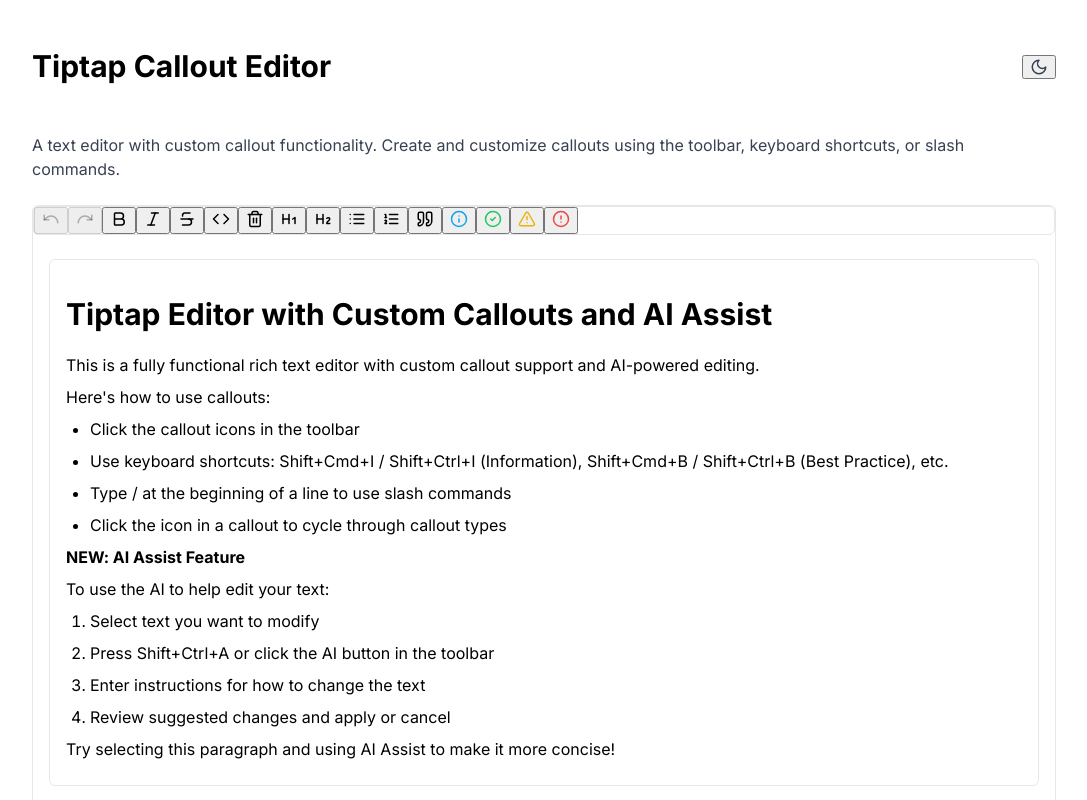
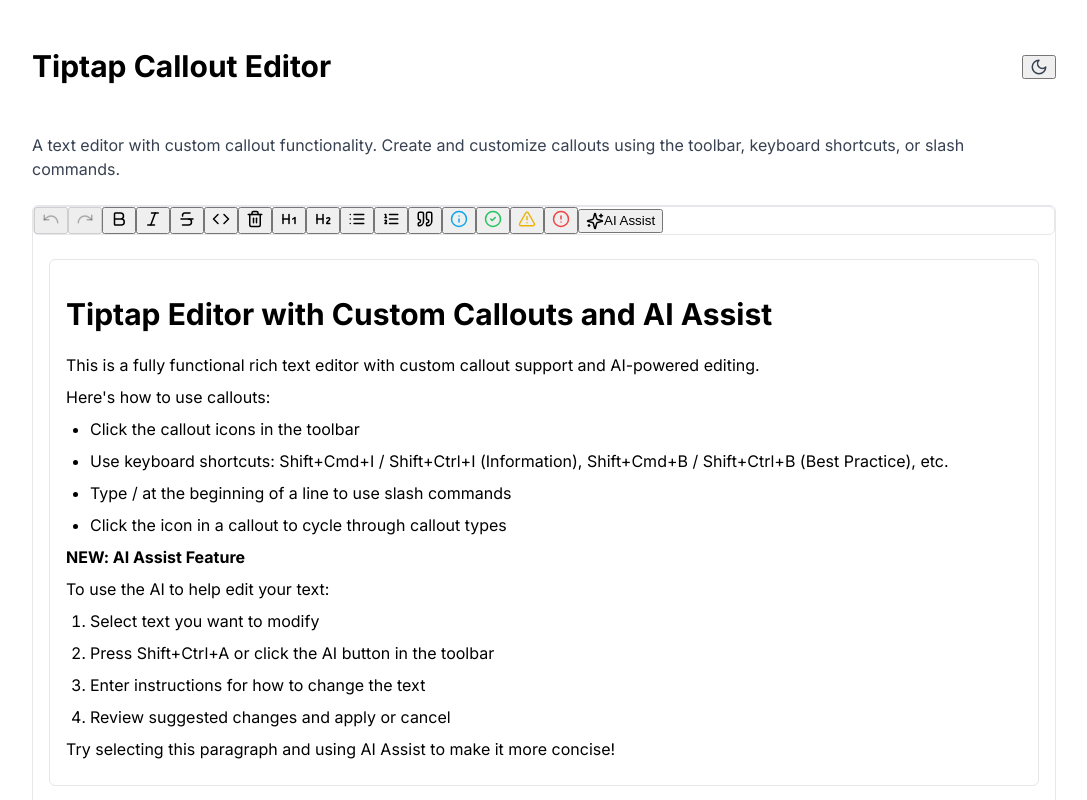
Before and after one commit to sohanhegde1/proteanics_assessment_sohan_hegde, a Next.js app: page / in a window 1280 px wide. Shown: the top 800 px of the page, without its empty margins (96-1183 px from the left). Built offline with nearby package versions, Linux system fonts and the light colour scheme.

Commit message:
Update Toolbar.tsx

```diff
--- a/app/components/Toolbar.tsx
+++ b/app/components/Toolbar.tsx
@@ -18,7 +18,8 @@ import {
   Undo,
   Redo,
   Strikethrough,
-  Trash2
+  Trash2,
+  Sparkles // Added Sparkles icon for AI assist
 } from 'lucide-react'
 import { CalloutType } from '../extensions/CalloutExtension'
 
@@ -60,6 +61,13 @@ const Toolbar: React.FC<ToolbarProps> = ({ editor }) => {
         editor.isActive('blockquote') ||
         editor.isActive('codeBlock')) {
       editor.chain().focus().setParagraph().run();
+    }
+  }
+
+  // Function to trigger AI assist
+  const triggerAIAssist = () => {
+    if (editor && editor.commands.triggerAIAssist) {
+      editor.commands.triggerAIAssist()
     }
   }
 
@@ -207,6 +215,18 @@ const Toolbar: React.FC<ToolbarProps> = ({ editor }) => {
       >
         <AlertCircle size={18} className="text-error" />
       </button>
+
+      {/* AI Assist Button - Added new button */}
+      <div className="w-px h-6 bg-gray-300 dark:bg-gray-600 mx-1"></div>
+
+      <button
+        onClick={triggerAIAssist}
+        className="p-2 rounded hover:bg-gray-100 dark:hover:bg-gray-700 bg-purple-50 dark:bg-purple-900/30 text-purple-600 hover:text-purple-700 dark:text-purple-400 dark:hover:text-purple-300 flex items-center"
+        title={`AI Assist (${isMac ? 'Shift+Command+A' : 'Shift+Ctrl+A'})`}
+      >
+        <Sparkles size={18} className="mr-1" />
+        <span className="text-sm font-medium">AI Assist</span>
+      </button>
     </div>
   )
 }
```
